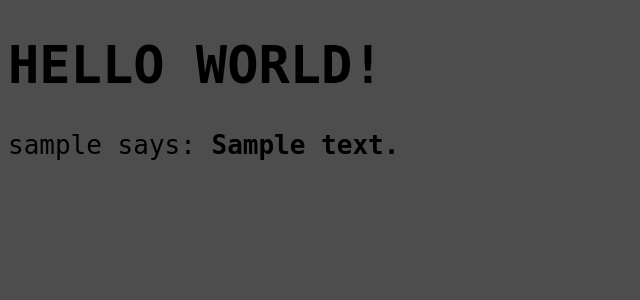
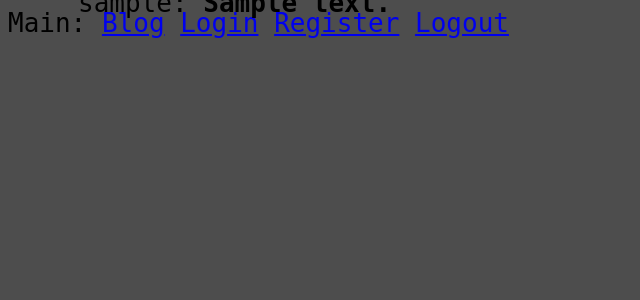
Before and after one commit to Towareesh/practice_flask, a Python web app: template app/templates/index.html in a window 1280 px wide. Shown: the top 300 px of the page, without its empty margins (0-640 px from the left). Run offline with Jinja, Linux system fonts and the light colour scheme; the template is opened without the code that fills it: most values are stand-ins (such as "Sample title", 1, 10 or a date in 2020).

Commit message:
refactor

```diff
--- a/app/templates/base.html
+++ b/app/templates/base.html
@@ -12,6 +12,12 @@
     {% endif %}
 </head>
     <body>
+        <div>Main:
+        <a href="{{ url_for('index') }}">Blog</a>
+        <a href="{{ url_for('login') }}">Login</a>
+        <a href="{{ url_for('register') }}">Register</a>
+        <a href="{{ url_for('logout') }}">Logout</a>
+        </div>
         {% block content %}{% endblock %}
     </body>
 </html>
--- a/app/templates/index.html
+++ b/app/templates/index.html
@@ -1,20 +1,8 @@
-<!DOCTYPE html>
-<html lang="en">
-<head>
-    <meta charset="UTF-8">
-    <meta http-equiv="X-UA-Compatible" content="IE=edge">
-    <meta name="viewport" content="width=device-width, initial-scale=1.0">
-    <link rel="stylesheet" href="{{ url_for('static', filename='style.css') }}">
-    {% if title %}
-    <title>{{ title }}</title>
-    {% else %}
-    <title>BASE</title>
-    {% endif %}
-</head>
-<body>
-    <h1>HELLO WORLD!</h1>
+{% extends "base.html" %}
+
+{% block content %}
+    <h1 id="greeting">Hi, {{ user.username }}!</h1>
     {% for post in posts %}
-    <div><p>{{ post.author.username }} says: <b>{{ post.body }}</b></p></div>
+    <div id="posts"><p>{{ post.author.username }}: <b>{{ post.body }}</b></p></div>
     {% endfor %}
-</body>
-</html>
+{% endblock %}
```
